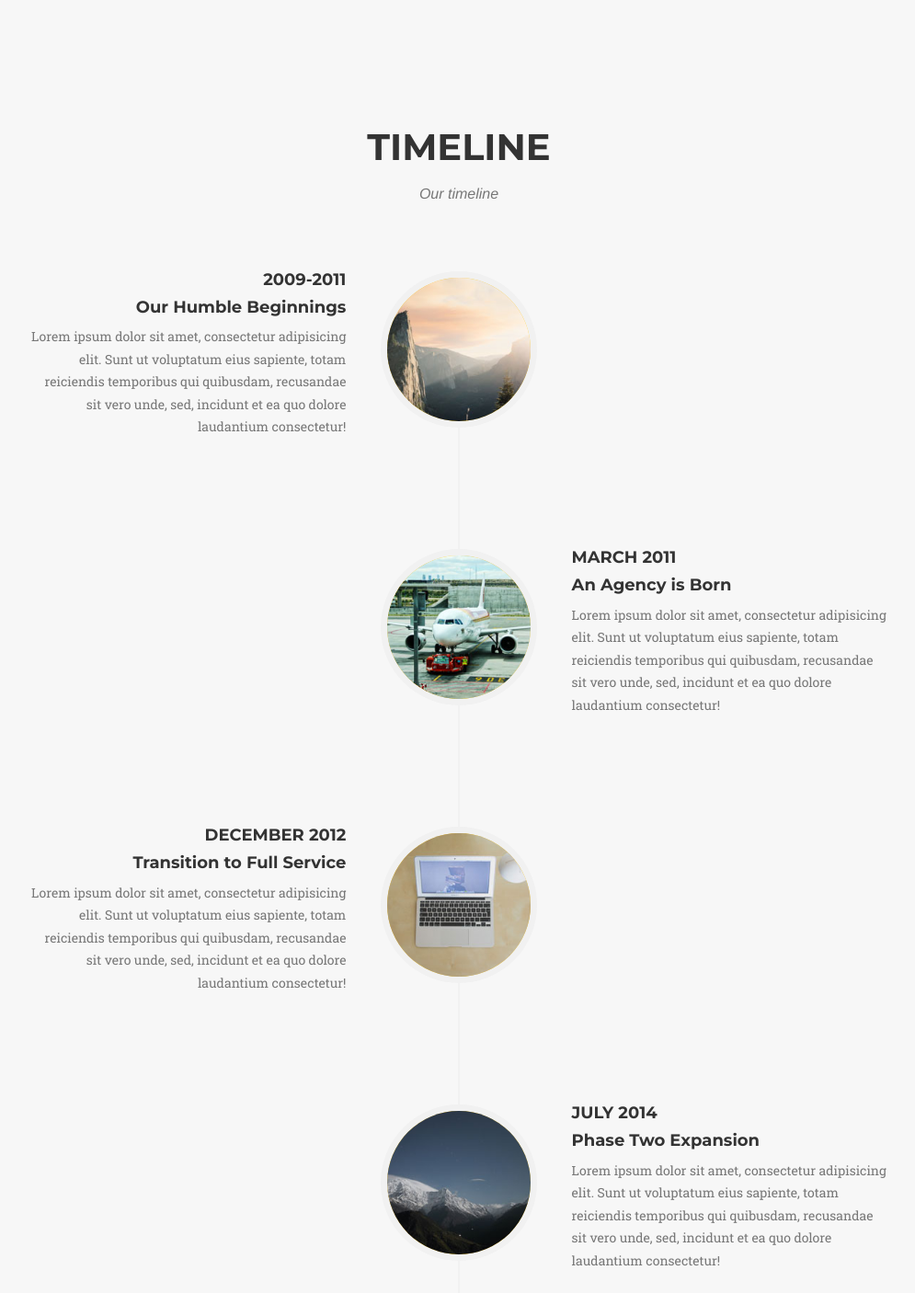
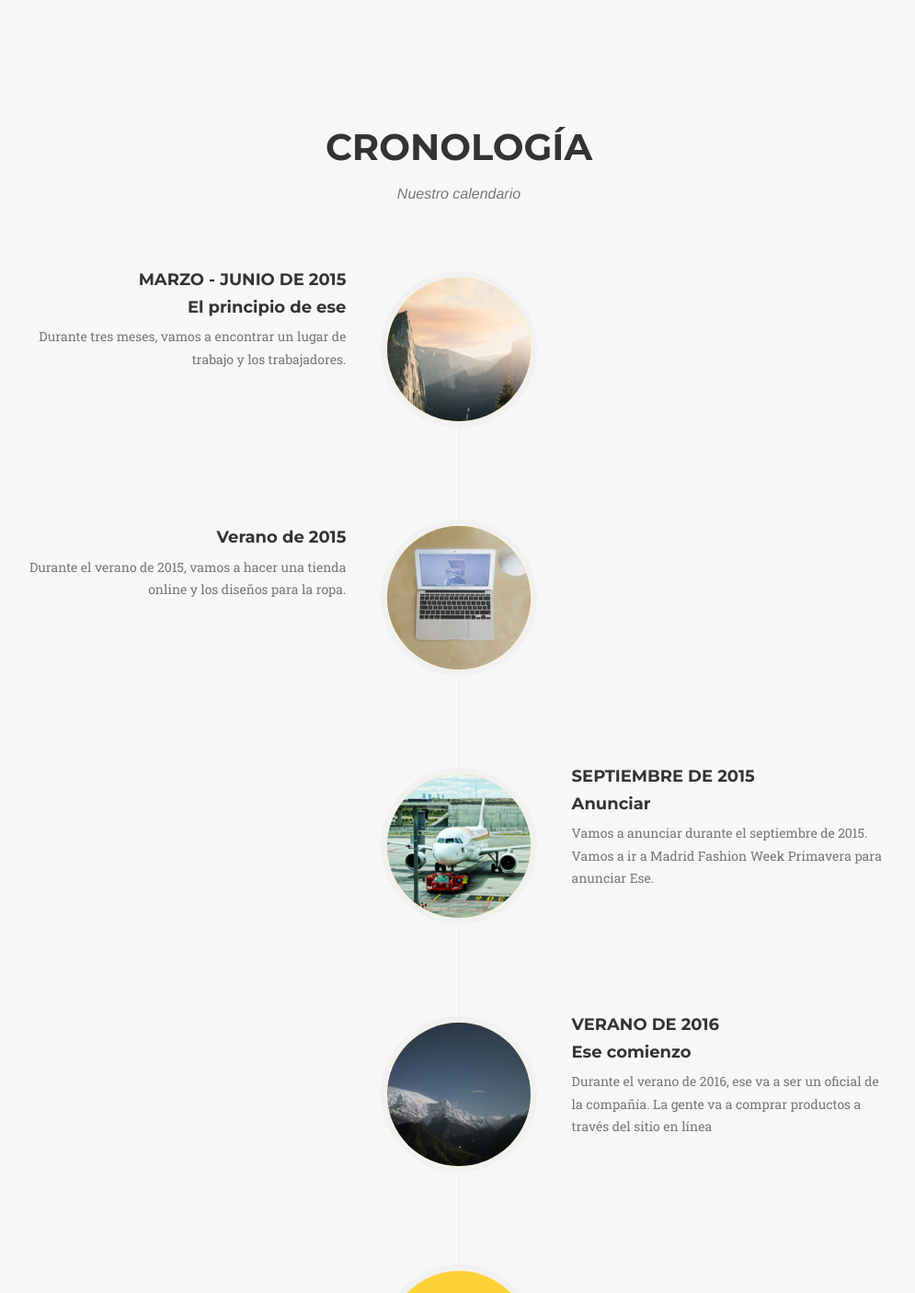
Before and after one commit to nimus0108/Spanish-BP, a plain HTML site: page index.html in a window 1280 px wide. Shown: the part 4120-5526 px from the top of the page at 92% size, without its empty margins (141-1136 px from the left). Drawn offline with nearby package versions, Linux system fonts and the light colour scheme; files whose address does not match are found by name; a web font is replaced by a local one.

Commit message:
added timeling

```diff
--- a/index.html
+++ b/index.html
@@ -206,8 +206,8 @@
     <div class="container">
         <div class="row">
             <div class="col-lg-12 text-center">
-                <h2 class="section-heading">Timeline</h2>
-                <h3 class="section-subheading text-muted">Our timeline</h3>
+                <h2 class="section-heading">Cronología</h2>
+                <h3 class="section-subheading text-muted">Nuestro calendario</h3>
             </div>
         </div>
         <div class="row">
@@ -219,11 +219,25 @@
                         </div>
                         <div class="timeline-panel">
                             <div class="timeline-heading">
-                                <h4>2009-2011</h4>
-                                <h4 class="subheading">Our Humble Beginnings</h4>
+                                <h4>Marzo - junio de 2015</h4>
+                                <h4 class="subheading">El principio de ese</h4>
                             </div>
                             <div class="timeline-body">
-                                <p class="text-muted">Lorem ipsum dolor sit amet, consectetur adipisicing elit. Sunt ut voluptatum eius sapiente, totam reiciendis temporibus qui quibusdam, recusandae sit vero unde, sed, incidunt et ea quo dolore laudantium consectetur!</p>
+                                <p class="text-muted">Durante tres meses, vamos a encontrar un lugar de trabajo y los trabajadores.</p>
+                            </div>
+                        </div>
+                    </li>
+                    <li>
+                        <div class="timeline-image">
+                            <img class="img-circle img-responsive" src="img/about/3.jpg" alt="">
+                        </div>
+                        <div class="timeline-panel">
+                            <div class="timeline-heading">
+                                <h4></h4>
+                                <h4 class="subheading">Verano de 2015</h4>
+                            </div>
+                            <div class="timeline-body">
+                                <p class="text-muted">Durante el verano de 2015, vamos a hacer una tienda online y los diseños para la ropa. </p>
                             </div>
                         </div>
                     </li>
@@ -233,25 +247,11 @@
                         </div>
                         <div class="timeline-panel">
                             <div class="timeline-heading">
-                                <h4>March 2011</h4>
-                                <h4 class="subheading">An Agency is Born</h4>
+                                <h4>septiembre de 2015</h4>
+                                <h4 class="subheading">Anunciar</h4>
                             </div>
                             <div class="timeline-body">
-                                <p class="text-muted">Lorem ipsum dolor sit amet, consectetur adipisicing elit. Sunt ut voluptatum eius sapiente, totam reiciendis temporibus qui quibusdam, recusandae sit vero unde, sed, incidunt et ea quo dolore laudantium consectetur!</p>
-                            </div>
-                        </div>
-                    </li>
-                    <li>
-                        <div class="timeline-image">
-                            <img class="img-circle img-responsive" src="img/about/3.jpg" alt="">
-                        </div>
-                        <div class="timeline-panel">
-                            <div class="timeline-heading">
-                                <h4>December 2012</h4>
-                                <h4 class="subheading">Transition to Full Service</h4>
-                            </div>
-                            <div class="timeline-body">
-                                <p class="text-muted">Lorem ipsum dolor sit amet, consectetur adipisicing elit. Sunt ut voluptatum eius sapiente, totam reiciendis temporibus qui quibusdam, recusandae sit vero unde, sed, incidunt et ea quo dolore laudantium consectetur!</p>
+                                <p class="text-muted">Vamos a anunciar durante el septiembre de 2015. Vamos a ir a Madrid Fashion Week Primavera para anunciar Ese.</p>
                             </div>
                         </div>
                     </li>
@@ -261,19 +261,22 @@
                         </div>
                         <div class="timeline-panel">
                             <div class="timeline-heading">
-                                <h4>July 2014</h4>
-                                <h4 class="subheading">Phase Two Expansion</h4>
+                                <h4>Verano de 2016</h4>
+                                <h4 class="subheading">Ese comienzo</h4>
                             </div>
                             <div class="timeline-body">
-                                <p class="text-muted">Lorem ipsum dolor sit amet, consectetur adipisicing elit. Sunt ut voluptatum eius sapiente, totam reiciendis temporibus qui quibusdam, recusandae sit vero unde, sed, incidunt et ea quo dolore laudantium consectetur!</p>
+                                <p class="text-muted">Durante el verano de 2016, ese va a ser un oficial de la compañía. La gente va a comprar productos a través del sitio en línea</p>
+                                <!-- During the summer of 2016, ese is going to be an official company. People is going to be able to buy products through the online site -->
                             </div>
                         </div>
                     </li>
                     <li class="timeline-inverted">
                         <div class="timeline-image">
                             <h4>Be Part
-                                <br>Of Our
-                                <br>Story!</h4>
+                                <br>E
+                                <br>S
+                                <br>E
+                            </h4>
                         </div>
                     </li>
                 </ul>
```
